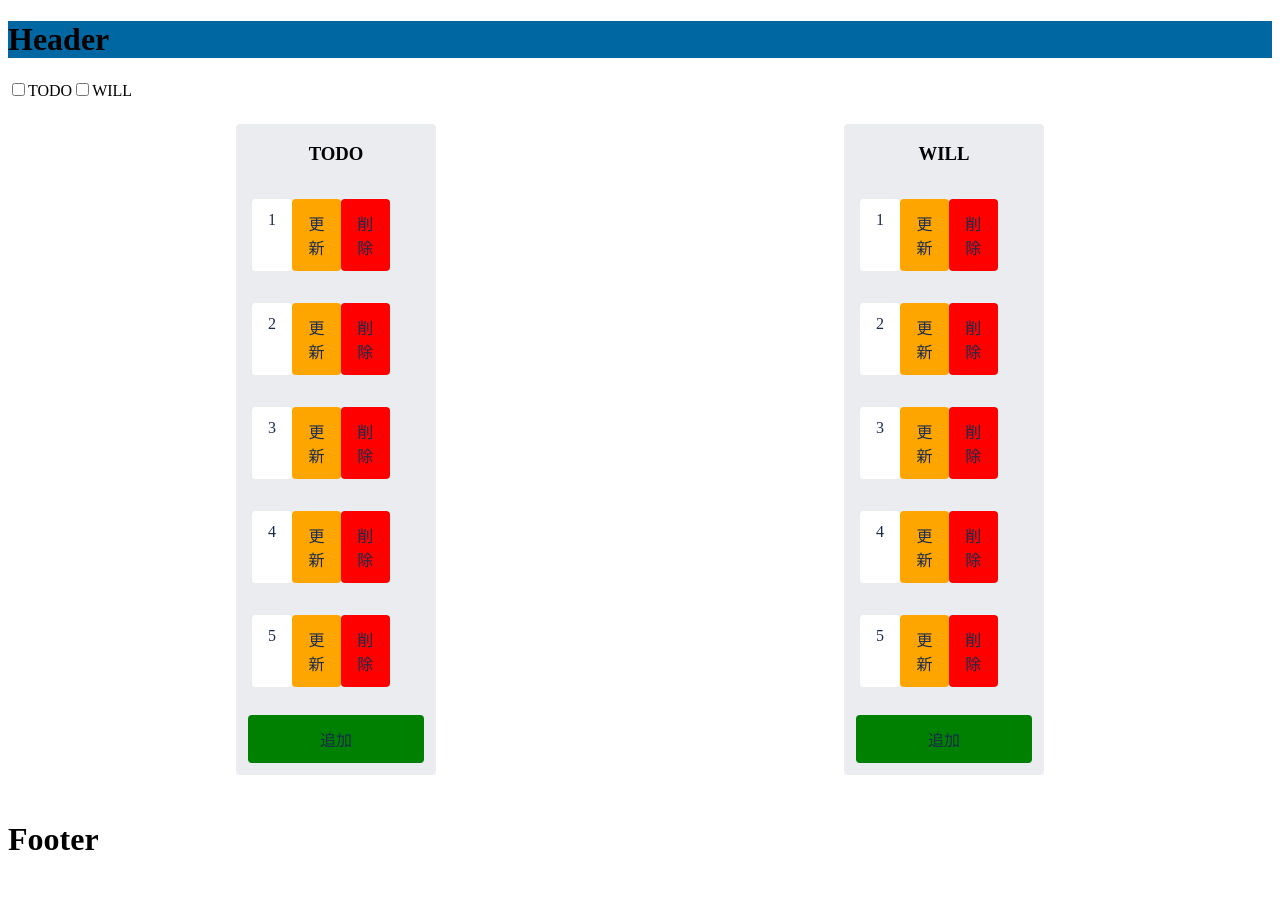
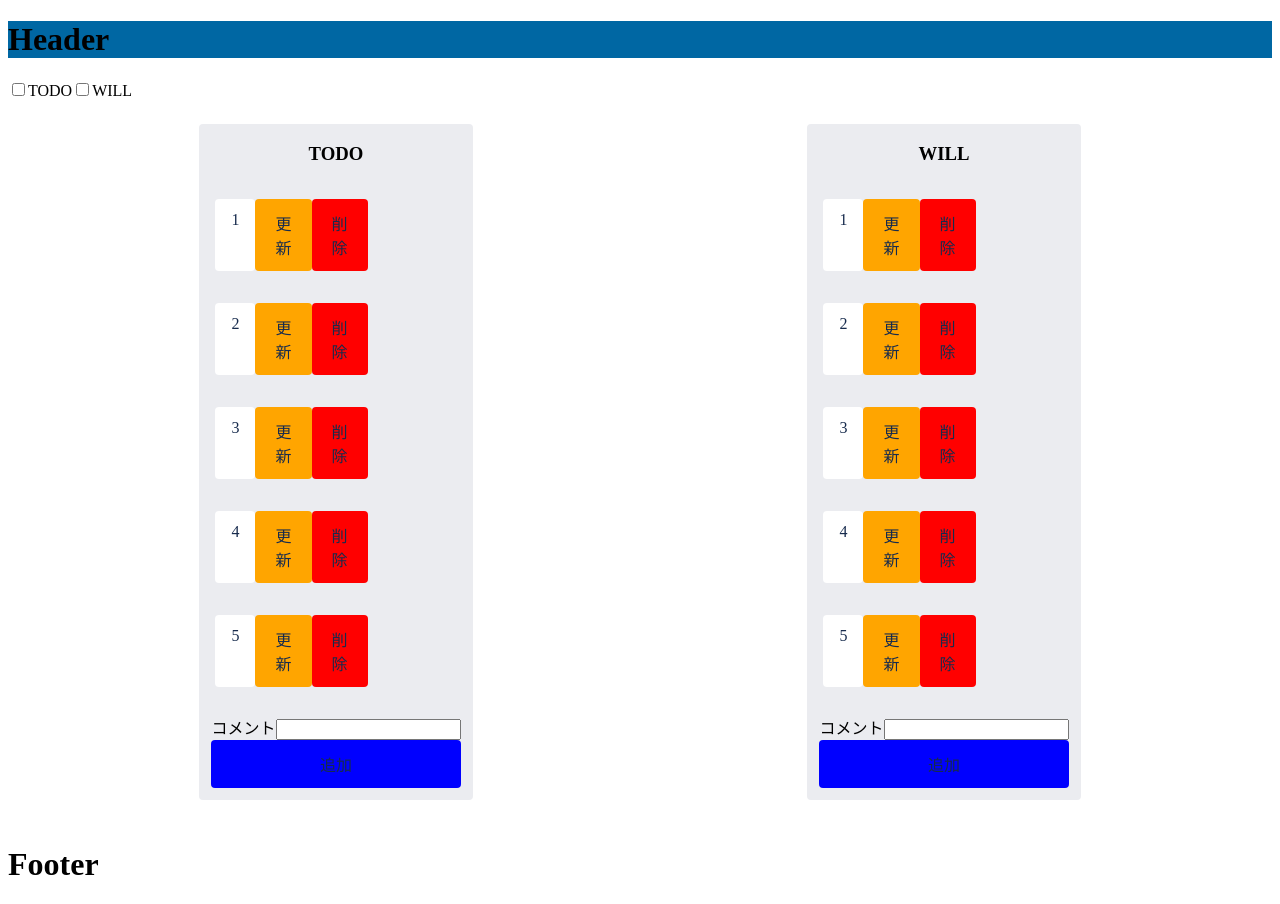
Before and after one commit to SuguruOoki/nuxt-original-trello, a Nuxt app: page / in a window 1280 px wide. Before the commit the page ends 879 px from the top, so only its background shows below. Built offline with nearby package versions, Linux system fonts and the light colour scheme.

Commit message:
Fix Task Card event handler

```diff
--- a/components/TaskCardColumn.vue
+++ b/components/TaskCardColumn.vue
@@ -1,9 +1,10 @@
 <template>
+
   <div class="container-card-column">
     <div>
       <h3>{{ columnTitle }}</h3>
     </div>
-    <div v-for="key in sample" :key="key" class="card-gap">
+    <div v-for="key in sample" :key="key.id" class="card-gap">
       <div class="task-card-flex-row">
         <TaskCard :cardContent="key"/>
         <AppButton buttonText="更新" backgroundColor="orange" width="10%"/>
@@ -11,7 +12,10 @@
       </div>
     </div>
     <div class="button-add">
-      <AppButton buttonText="追加" backgroundColor="green" />
+        <span>コメント</span>
+        <input type="text" v-model.lazy="taskInputContent" />
+        <!-- <AppButton buttonText="追加" @click="handleInputStatus" backgroundColor="green" /> -->
+        <AppButton buttonText="追加" @click="handleAddTask(taskInputContent)"  backgroundColor="blue" />
     </div>
   </div>
 </template>
@@ -26,13 +30,26 @@ export default {
       require: true
     }
   },
+  methods: {
+    handleAddTask: function() {
+      if (this.taskInputContent !== '') {
+        console.log(this.taskInputContent)
+        this.sample.push(this.taskInputContent)
+      }
+    },
+    handleInputStatus() {
+      this.inputStatus = !this.inputStatus
+    }
+  },
   components: {
     AppButton,
     TaskCard
   },
   data() {
     return {
-      sample: [1, 2, 3, 4, 5]
+      taskInputContent: '',
+      inputStatus: false,
+      sample: ['1', '2', '3', '4', '5']
     }
   }
 }
```
